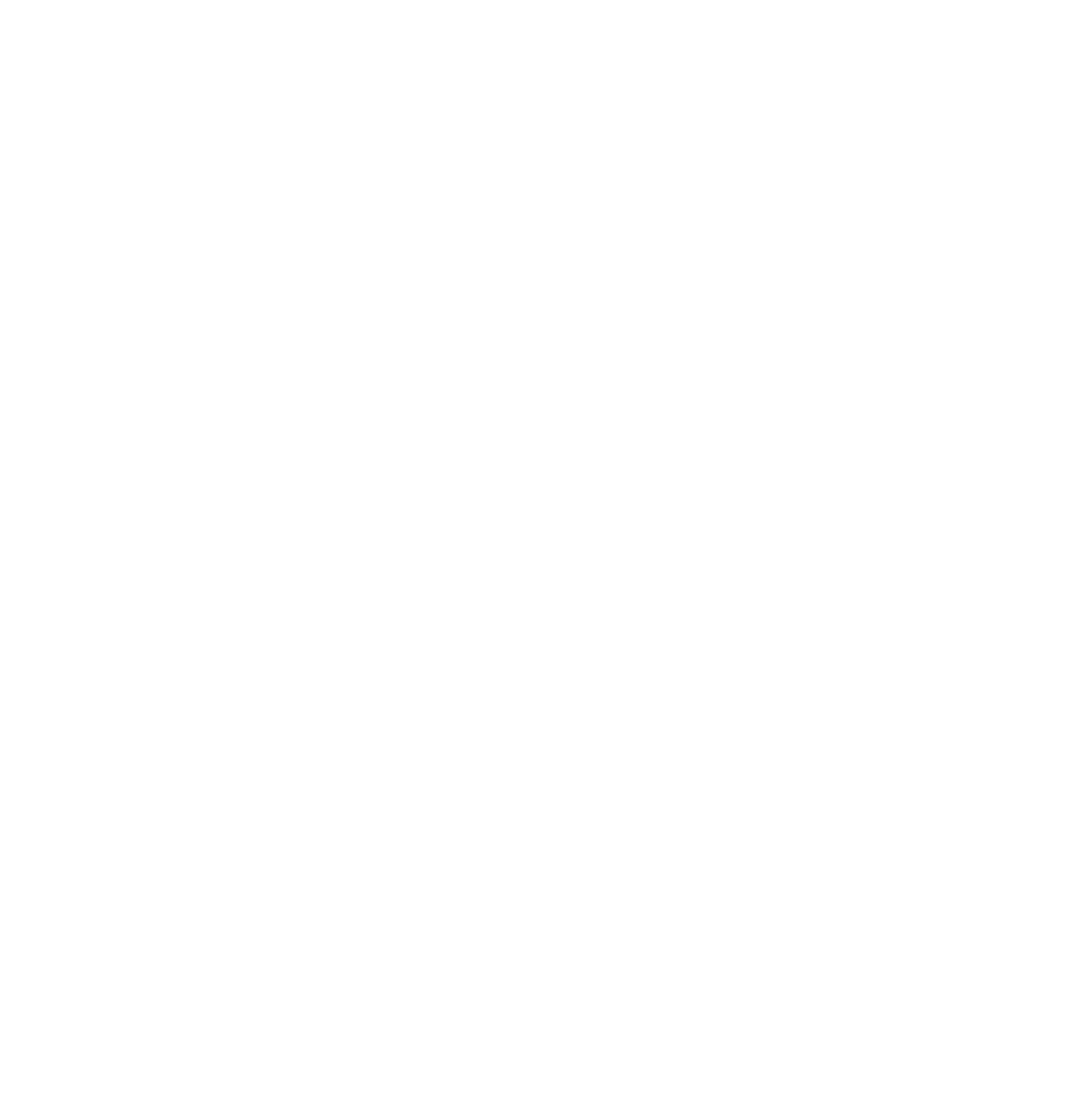
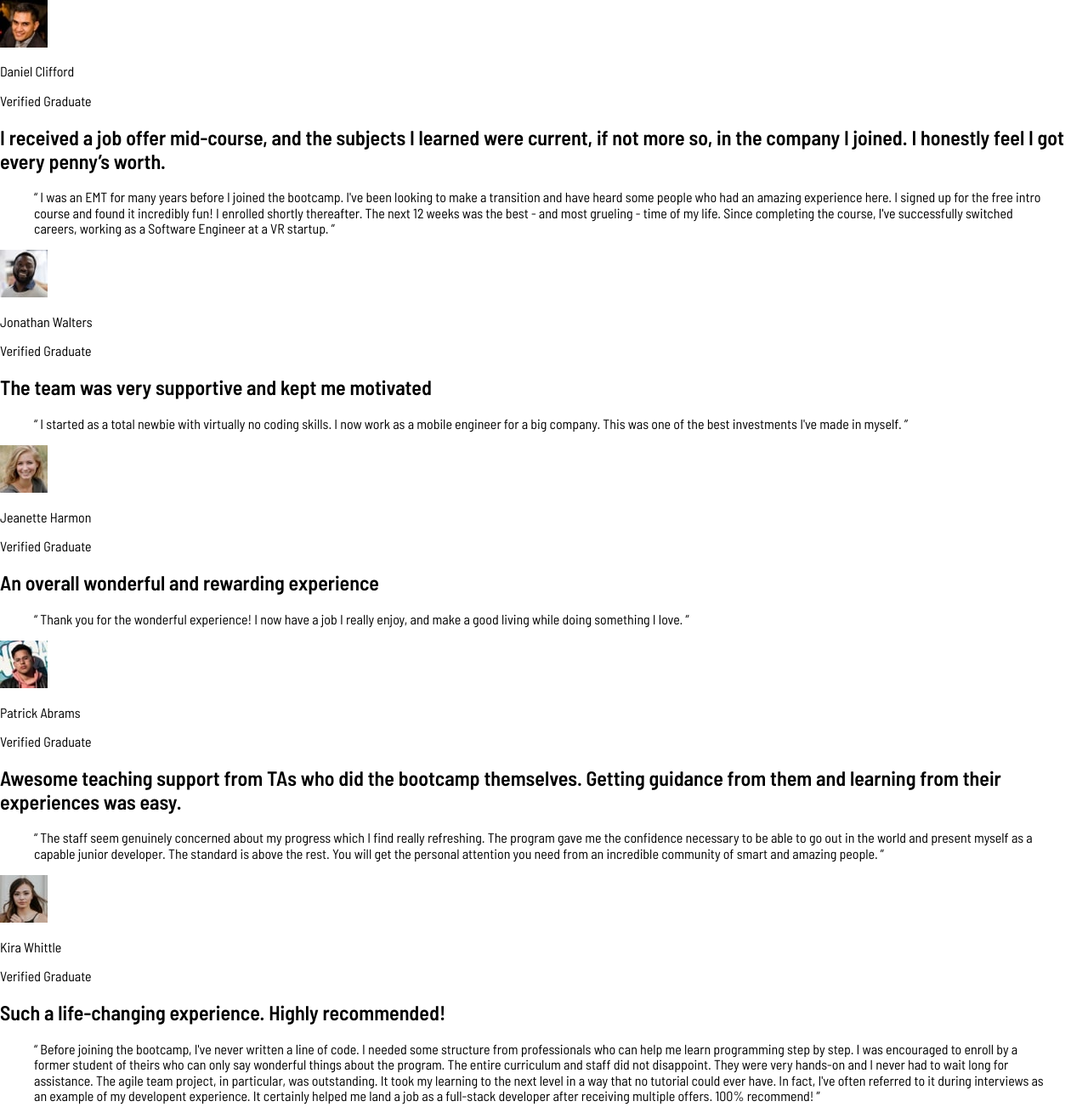
Before and after one commit to gtarrojo/testimonials-component, a plain HTML site: page index.html in a window 1280 px wide. Shown: the whole page at 85% size. Before the commit the page ends 800 px from the top, so only its background shows below. Drawn offline with Linux system fonts and the light colour scheme.

Commit message:
add html structure and css classes

```diff
--- a/index.html
+++ b/index.html
@@ -13,5 +13,138 @@
     <link rel="stylesheet" href="styles.css" />
     <title>Testimonials component</title>
   </head>
-  <body></body>
+  <body>
+    <article class="testimonial">
+      <div class="testimonial__author">
+        <img
+          class="testimonial__author__img"
+          src="images/image-daniel.jpg"
+          alt="Daniel Clifford"
+        />
+        <div class="testimonial__author__text">
+          <p class="testimonial__author__name">Daniel Clifford</p>
+          <p class="testimonial__author__role">Verified Graduate</p>
+        </div>
+      </div>
+      <h2 class="testimonial__heading">
+        I received a job offer mid-course, and the subjects I learned were
+        current, if not more so, in the company I joined. I honestly feel I got
+        every penny’s worth.
+      </h2>
+      <blockquote>
+        <p class="testimonial__quote">
+          “ I was an EMT for many years before I joined the bootcamp. I've been
+          looking to make a transition and have heard some people who had an
+          amazing experience here. I signed up for the free intro course and
+          found it incredibly fun! I enrolled shortly thereafter. The next 12
+          weeks was the best - and most grueling - time of my life. Since
+          completing the course, I've successfully switched careers, working as
+          a Software Engineer at a VR startup. ”
+        </p>
+      </blockquote>
+    </article>
+    <article class="testimonial">
+      <div class="testimonial__author">
+        <img
+          class="testimonial__author__img"
+          src="images/image-jonathan.jpg"
+          alt="  Jonathan Walters"
+        />
+        <div class="testimonial__author__text">
+          <p class="testimonial__author__name">Jonathan Walters</p>
+          <p class="testimonial__author__role">Verified Graduate</p>
+        </div>
+      </div>
+      <h2 class="testimonial__heading">
+        The team was very supportive and kept me motivated
+      </h2>
+      <blockquote>
+        <p class="testimonial__quote">
+          “ I started as a total newbie with virtually no coding skills. I now
+          work as a mobile engineer for a big company. This was one of the best
+          investments I've made in myself. ”
+        </p>
+      </blockquote>
+    </article>
+    <article class="testimonial">
+      <div class="testimonial__author">
+        <img
+          class="testimonial__author__img"
+          src="images/image-jeanette.jpg"
+          alt="Jeanette Harmon"
+        />
+        <div class="testimonial__author__text">
+          <p class="testimonial__author__name">Jeanette Harmon</p>
+          <p class="testimonial__author__role">Verified Graduate</p>
+        </div>
+      </div>
+      <h2 class="testimonial__heading">
+        An overall wonderful and rewarding experience
+      </h2>
+      <blockquote>
+        <p class="testimonial__quote">
+          “ Thank you for the wonderful experience! I now have a job I really
+          enjoy, and make a good living while doing something I love. ”
+        </p>
+      </blockquote>
+    </article>
+    <article class="testimonial">
+      <div class="testimonial__author">
+        <img
+          class="testimonial__author__img"
+          src="images/image-patrick.jpg"
+          alt="Patrick Abrams"
+        />
+        <div class="testimonial__author__text">
+          <p class="testimonial__author__name">Patrick Abrams</p>
+          <p class="testimonial__author__role">Verified Graduate</p>
+        </div>
+      </div>
+      <h2 class="testimonial__heading">
+        Awesome teaching support from TAs who did the bootcamp themselves.
+        Getting guidance from them and learning from their experiences was easy.
+      </h2>
+      <blockquote>
+        <p class="testimonial__quote">
+          “ The staff seem genuinely concerned about my progress which I find
+          really refreshing. The program gave me the confidence necessary to be
+          able to go out in the world and present myself as a capable junior
+          developer. The standard is above the rest. You will get the personal
+          attention you need from an incredible community of smart and amazing
+          people. ”
+        </p>
+      </blockquote>
+    </article>
+    <article class="testimonial">
+      <div class="testimonial__author">
+        <img
+          class="testimonial__author__img"
+          src="images/image-kira.jpg"
+          alt="Kira Whittle"
+        />
+        <div class="testimonial__author__text">
+          <p class="testimonial__author__name">Kira Whittle</p>
+          <p class="testimonial__author__role">Verified Graduate</p>
+        </div>
+      </div>
+      <h2 class="testimonial__heading">
+        Such a life-changing experience. Highly recommended!
+      </h2>
+      <blockquote>
+        <p class="testimonial__quote">
+          “ Before joining the bootcamp, I've never written a line of code. I
+          needed some structure from professionals who can help me learn
+          programming step by step. I was encouraged to enroll by a former
+          student of theirs who can only say wonderful things about the program.
+          The entire curriculum and staff did not disappoint. They were very
+          hands-on and I never had to wait long for assistance. The agile team
+          project, in particular, was outstanding. It took my learning to the
+          next level in a way that no tutorial could ever have. In fact, I've
+          often referred to it during interviews as an example of my developent
+          experience. It certainly helped me land a job as a full-stack
+          developer after receiving multiple offers. 100% recommend! ”
+        </p>
+      </blockquote>
+    </article>
+  </body>
 </html>
```
